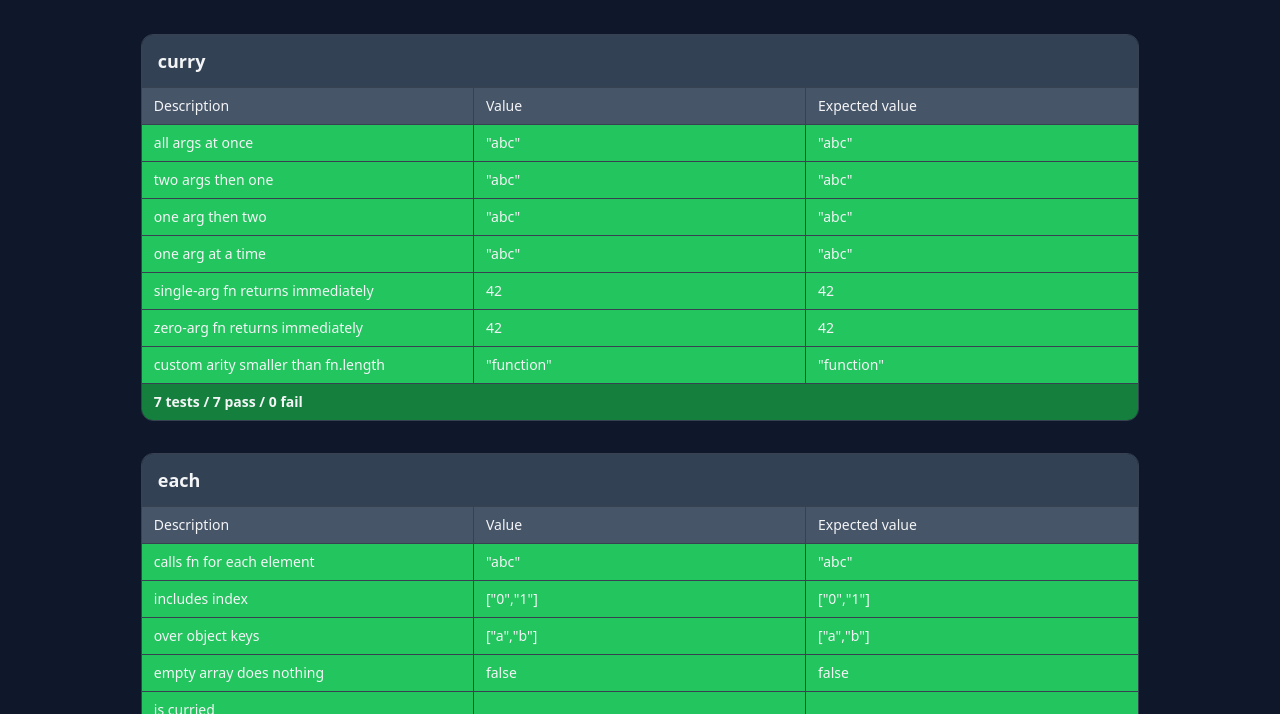
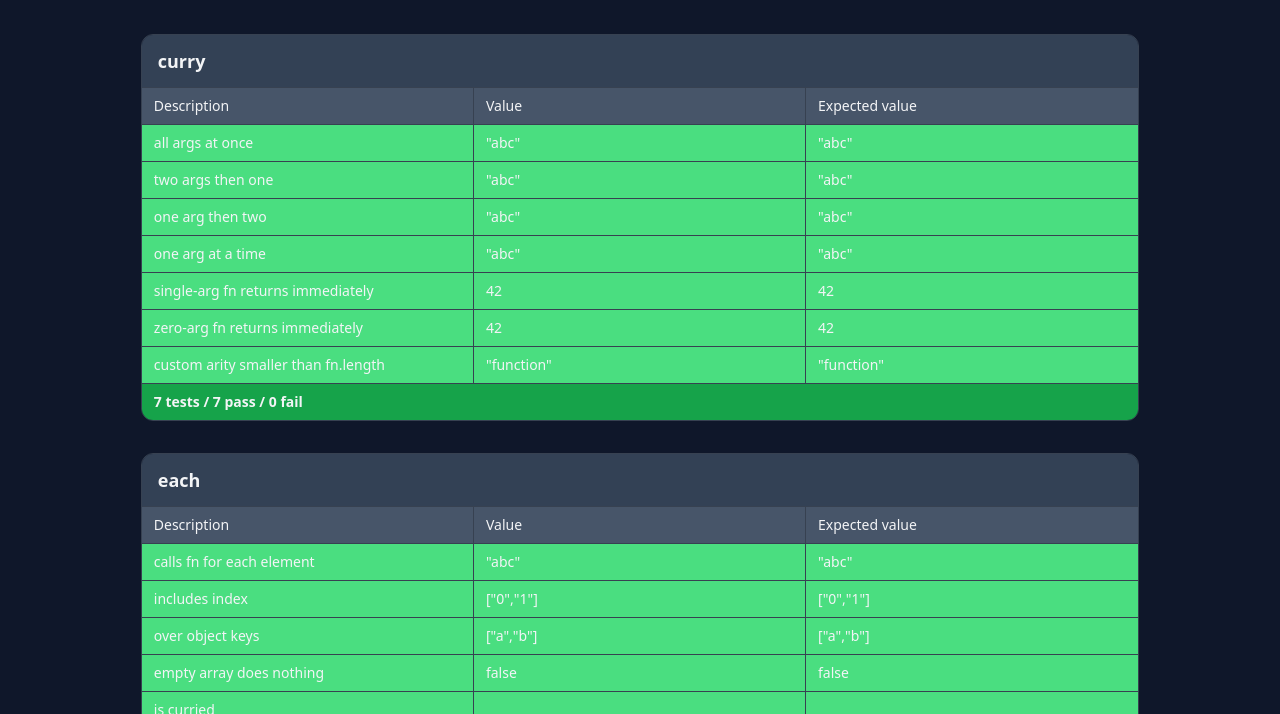
Before and after one commit to Youpinadi/nano, a plain HTML site: page index.html in a window 1280 px wide. Shown: the part 86-800 px from the top of the page. Drawn offline with nearby package versions, Linux system fonts and the light colour scheme.

Commit message:
Softer green shades in browser test suite

```diff
--- a/index.html
+++ b/index.html
@@ -7,7 +7,7 @@
   <script>
     tailwind.config = {
       safelist: [
-        'bg-slate-600', 'bg-slate-700', 'bg-green-500', 'bg-green-700',
+        'bg-slate-600', 'bg-slate-700', 'bg-green-400', 'bg-green-600',
         'bg-red-400', 'bg-red-600', 'border', 'border-gray-700',
         'border-b', 'border-r', 'text-gray-100', 'rounded-xl',
         'overflow-hidden', 'border-separate',
--- a/test-suite.js
+++ b/test-suite.js
@@ -203,7 +203,7 @@ function render() {
       pass ? ok++ : ko++
 
       const row = document.createElement('tr')
-      row.className = pass ? 'bg-green-500' : 'bg-red-400'
+      row.className = pass ? 'bg-green-400' : 'bg-red-400'
       ;[desc, JSON.stringify(actual), JSON.stringify(expected)].forEach((v, i) => {
         const td = document.createElement('td')
         td.className = `px-3 py-2 border-b border-gray-700 text-gray-100${i < 2 ? ' border-r border-gray-700' : ''}`
@@ -215,7 +215,7 @@ function render() {
 
     const total = ok + ko
     const resultRow = document.createElement('tr')
-    resultRow.className = `font-bold ${ko > 0 ? 'bg-red-600' : 'bg-green-700'} text-gray-100`
+    resultRow.className = `font-bold ${ko > 0 ? 'bg-red-600' : 'bg-green-600'} text-gray-100`
     const resultCell = document.createElement('td')
     resultCell.colSpan = 3
     resultCell.className = 'px-3 py-2'
@@ -229,7 +229,7 @@ function render() {
   }
 
   const summary = document.createElement('div')
-  summary.className = `w-72 mx-auto text-center px-6 py-3 text-base text-gray-100 font-bold ${totalKo > 0 ? 'bg-red-600' : 'bg-green-700'}`
+  summary.className = `w-72 mx-auto text-center px-6 py-3 text-base text-gray-100 font-bold ${totalKo > 0 ? 'bg-red-600' : 'bg-green-600'}`
   summary.textContent = `${totalOk + totalKo} tests / ${totalOk} pass / ${totalKo} fail`
   root.appendChild(summary)
 }
```
